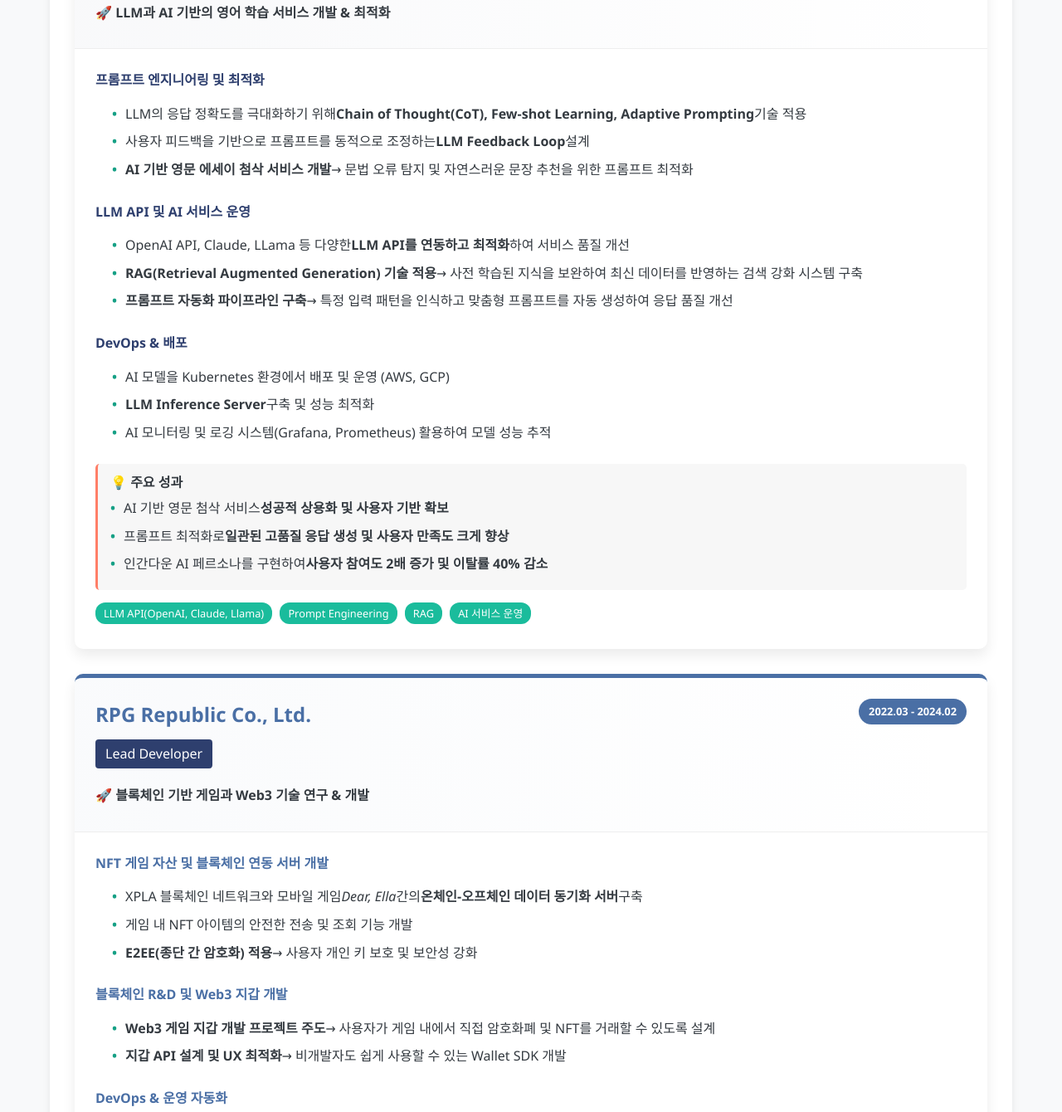
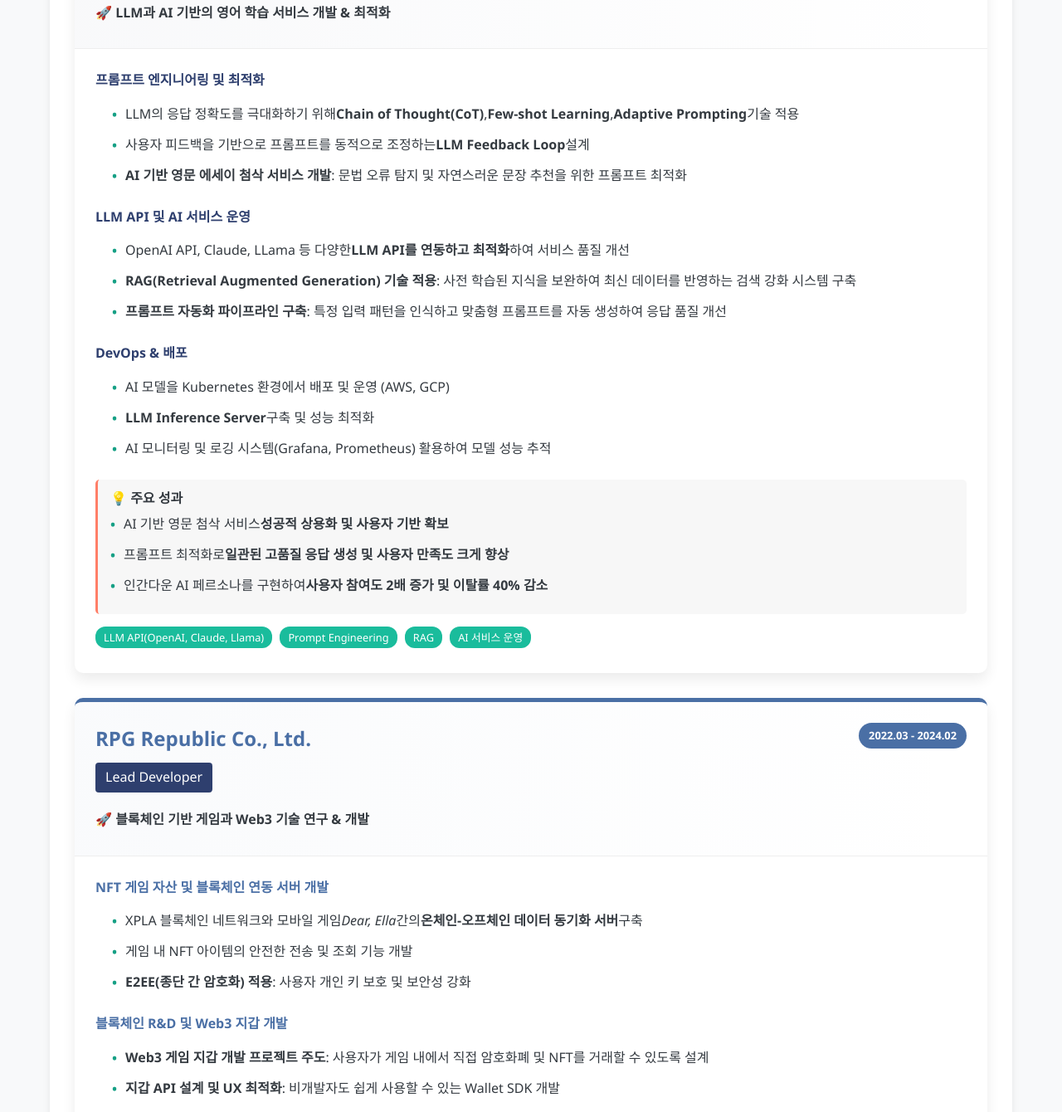
Before and after one commit to uyeonyx/resume, a plain HTML site: page index.html in a window 1280 px wide. Shown: the part 1178-2518 px from the top of the page at 83% size. Drawn offline with Linux system fonts and the light colour scheme.

Commit message:
Update index.html

```diff
--- a/index.html
+++ b/index.html
@@ -151,9 +151,15 @@
         }
 
         .skill-item {
-            margin-bottom: 8px;
+            margin-bottom: 12px;
             display: flex;
-            align-items: center;
+            align-items: flex-start;
+            line-height: 1.5;
+            text-align: left;
+            overflow-wrap: break-word;
+            word-wrap: break-word;
+            word-break: normal;
+            hyphens: auto;
         }
 
         .skill-item:before {
@@ -161,6 +167,9 @@
             color: var(--accent);
             font-weight: bold;
             margin-right: 10px;
+            flex-shrink: 0;
+            line-height: 1.5;
+            padding-top: 1px;
         }
 
         .contact-info {
@@ -457,6 +466,16 @@
                 color-adjust: exact !important;
             }
 
+            /* 리스트 항목 인쇄 최적화 */
+            .skill-item {
+                margin-bottom: 10px;
+                white-space: normal;
+                word-wrap: break-word;
+                hyphens: none;
+                page-break-inside: avoid;
+                break-inside: avoid;
+            }
+
             body {
                 background-color: white !important;
                 width: 100%;
@@ -531,6 +550,17 @@
                 display: flex;
                 flex-wrap: wrap;
                 gap: 8px;
+            }
+
+            /* 특정 문단이나 리스트의 줄바꿈 최적화 */
+            .experience-content ul, .project-details {
+                width: 100%;
+            }
+
+            .experience-content .skill-item strong,
+            .project-details .skill-item strong {
+                white-space: normal;
+                word-break: keep-all;
             }
 
             .tech-icon {
@@ -663,9 +693,9 @@
                     <div style="margin-bottom: 25px;">
                         <h4 style="color: var(--primary); margin-bottom: 15px;">프롬프트 엔지니어링 및 최적화</h4>
                         <ul style="list-style-type: none; margin-left: 20px;">
-                            <li class="skill-item">LLM의 응답 정확도를 극대화하기 위해 <strong>Chain of Thought(CoT), Few-shot Learning, Adaptive Prompting</strong> 기술 적용</li>
+                            <li class="skill-item">LLM의 응답 정확도를 극대화하기 위해 <strong>Chain of Thought(CoT)</strong>, <strong>Few-shot Learning</strong>, <strong>Adaptive Prompting</strong> 기술 적용</li>
                             <li class="skill-item">사용자 피드백을 기반으로 프롬프트를 동적으로 조정하는 <strong>LLM Feedback Loop</strong> 설계</li>
-                            <li class="skill-item"><strong>AI 기반 영문 에세이 첨삭 서비스 개발</strong> → 문법 오류 탐지 및 자연스러운 문장 추천을 위한 프롬프트 최적화</li>
+                            <li class="skill-item"><strong>AI 기반 영문 에세이 첨삭 서비스 개발</strong>: 문법 오류 탐지 및 자연스러운 문장 추천을 위한 프롬프트 최적화</li>
                         </ul>
                     </div>
 
@@ -673,8 +703,8 @@
                         <h4 style="color: var(--primary); margin-bottom: 15px;">LLM API 및 AI 서비스 운영</h4>
                         <ul style="list-style-type: none; margin-left: 20px;">
                             <li class="skill-item">OpenAI API, Claude, LLama 등 다양한 <strong>LLM API를 연동하고 최적화</strong>하여 서비스 품질 개선</li>
-                            <li class="skill-item"><strong>RAG(Retrieval Augmented Generation) 기술 적용</strong> → 사전 학습된 지식을 보완하여 최신 데이터를 반영하는 검색 강화 시스템 구축</li>
-                            <li class="skill-item"><strong>프롬프트 자동화 파이프라인 구축</strong> → 특정 입력 패턴을 인식하고 맞춤형 프롬프트를 자동 생성하여 응답 품질 개선</li>
+                            <li class="skill-item"><strong>RAG(Retrieval Augmented Generation) 기술 적용</strong>: 사전 학습된 지식을 보완하여 최신 데이터를 반영하는 검색 강화 시스템 구축</li>
+                            <li class="skill-item"><strong>프롬프트 자동화 파이프라인 구축</strong>: 특정 입력 패턴을 인식하고 맞춤형 프롬프트를 자동 생성하여 응답 품질 개선</li>
                         </ul>
                     </div>
 
@@ -720,15 +750,15 @@
                         <ul style="list-style-type: none; margin-left: 20px;">
                             <li class="skill-item">XPLA 블록체인 네트워크와 모바일 게임 <em>Dear, Ella</em> 간의 <strong>온체인-오프체인 데이터 동기화 서버</strong> 구축</li>
                             <li class="skill-item">게임 내 NFT 아이템의 안전한 전송 및 조회 기능 개발</li>
-                            <li class="skill-item"><strong>E2EE(종단 간 암호화) 적용</strong> → 사용자 개인 키 보호 및 보안성 강화</li>
+                            <li class="skill-item"><strong>E2EE(종단 간 암호화) 적용</strong>: 사용자 개인 키 보호 및 보안성 강화</li>
                         </ul>
                     </div>
 
                     <div style="margin-bottom: 25px;">
                         <h4 style="color: var(--secondary); margin-bottom: 15px;">블록체인 R&D 및 Web3 지갑 개발</h4>
                         <ul style="list-style-type: none; margin-left: 20px;">
-                            <li class="skill-item"><strong>Web3 게임 지갑 개발 프로젝트 주도</strong> → 사용자가 게임 내에서 직접 암호화폐 및 NFT를 거래할 수 있도록 설계</li>
-                            <li class="skill-item"><strong>지갑 API 설계 및 UX 최적화</strong> → 비개발자도 쉽게 사용할 수 있는 Wallet SDK 개발</li>
+                            <li class="skill-item"><strong>Web3 게임 지갑 개발 프로젝트 주도</strong>: 사용자가 게임 내에서 직접 암호화폐 및 NFT를 거래할 수 있도록 설계</li>
+                            <li class="skill-item"><strong>지갑 API 설계 및 UX 최적화</strong>: 비개발자도 쉽게 사용할 수 있는 Wallet SDK 개발</li>
                         </ul>
                     </div>
 
```
